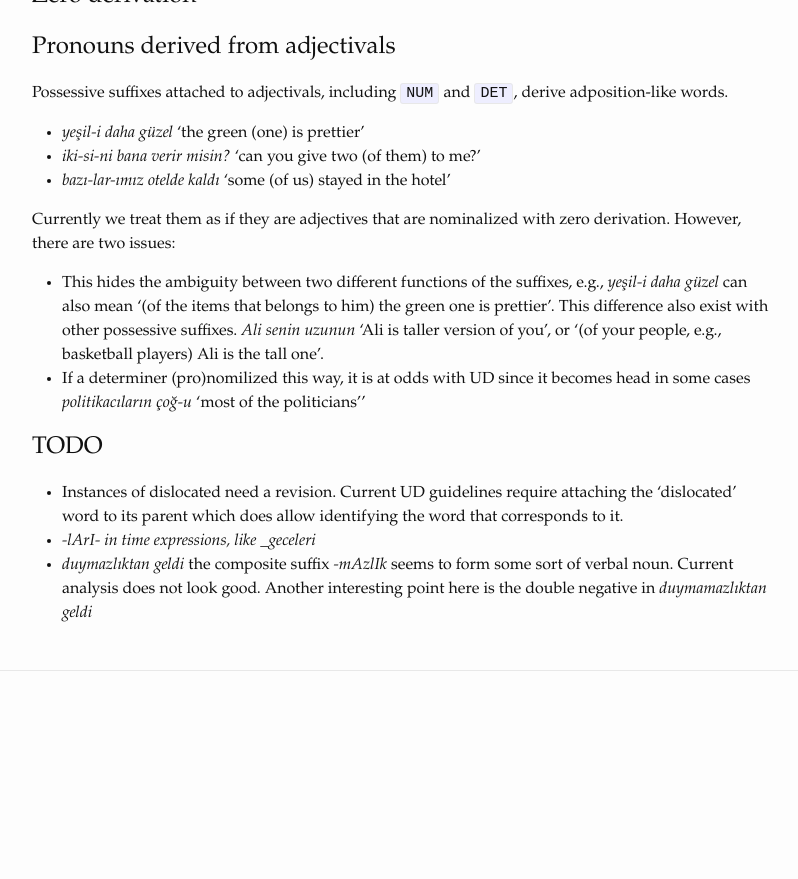
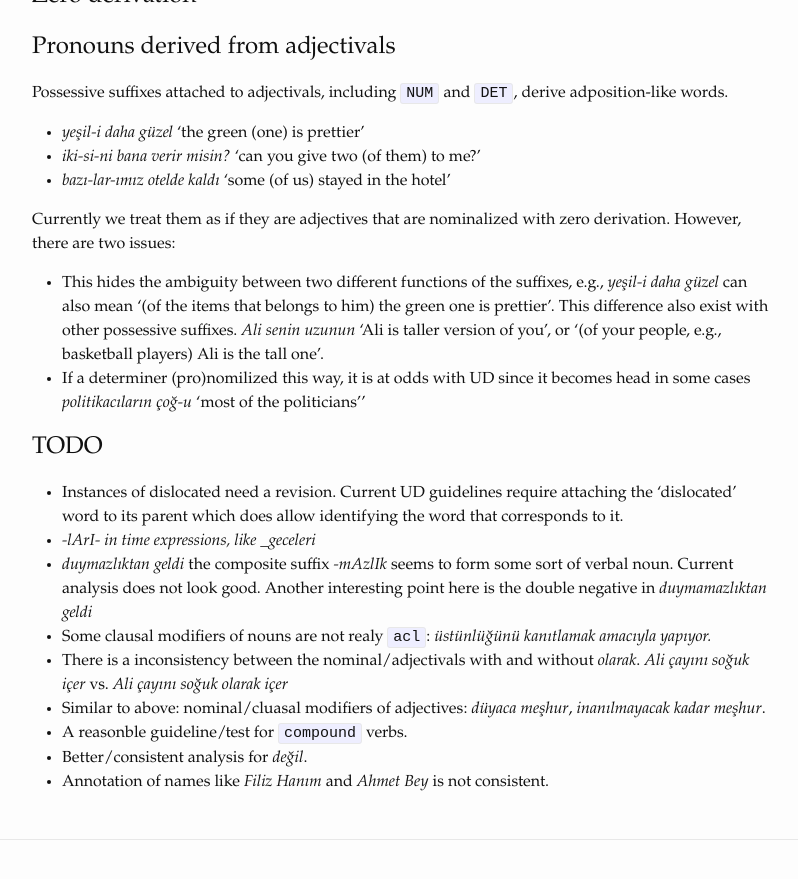
Before and after one commit to coltekin/gk-treebank, a Jekyll site: the page built from docs/index.md, in a window 1280 px wide and 900 px high, scrolled down 1513 px. Shown: the top 879 px of the window, without its empty margins (238-1036 px from the left). Built offline with Jekyll 4.4.1, drawn with Linux system fonts in a browser that asks for light colours; before the commit the page ends 2244 px from its top, so only the background shows below that.

Commit message:
Chapter 16

```diff
--- a/docs/index.md
+++ b/docs/index.md
@@ -118,6 +118,16 @@ However, there are two issues:
     to its parent which does allow identifying the word that corresponds to it.
 - _-lArI- in time expressions, like _geceleri_
 - _duymazlıktan geldi_  the composite suffix _-mAzlIk_ seems to form
-  some sort of verbal noun. Current analysis does not look good.
-  Another interesting point here is the double negative in
-  _duymamazlıktan geldi_
+      some sort of verbal noun. Current analysis does not look good.
+      Another interesting point here is the double negative in
+      _duymamazlıktan geldi_
+- Some clausal modifiers of nouns are not realy `acl`:
+    _üstünlüğünü kanıtlamak amacıyla yapıyor._
+- There is a inconsistency between the nominal/adjectivals with and
+  without _olarak_. _Ali çayını soğuk içer_ vs. _Ali çayını soğuk olarak içer_
+- Similar to above: nominal/cluasal modifiers of adjectives:
+    _düyaca meşhur_, _inanılmayacak kadar meşhur_.
+- A reasonble guideline/test for `compound` verbs.
+- Better/consistent analysis for _değil_.
+- Annotation of names like _Filiz Hanım_ and _Ahmet Bey_ is not
+    consistent.
```
Also changed, not shown: scripts/tov2.py (+7 -2 lines), 1 other file.
